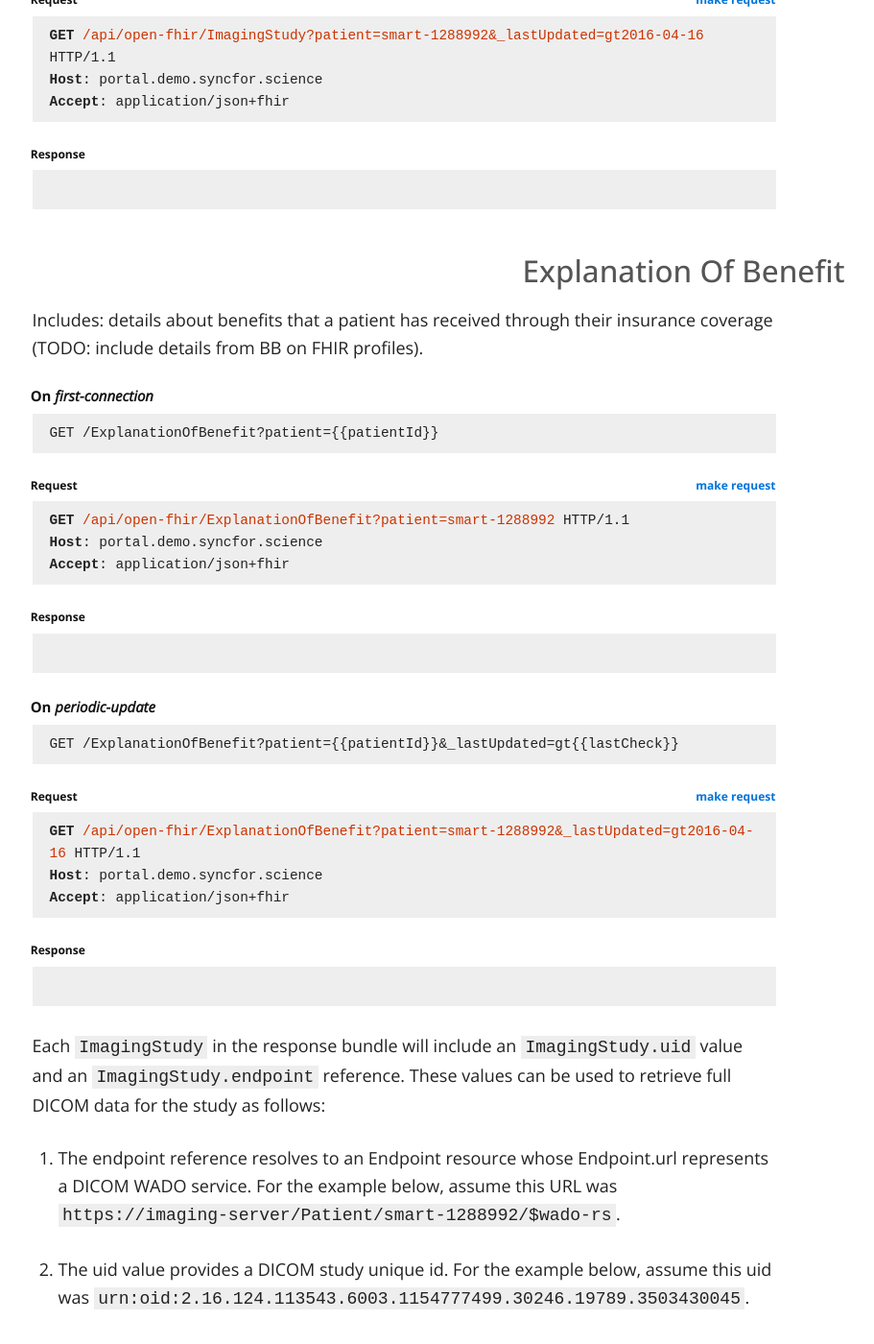
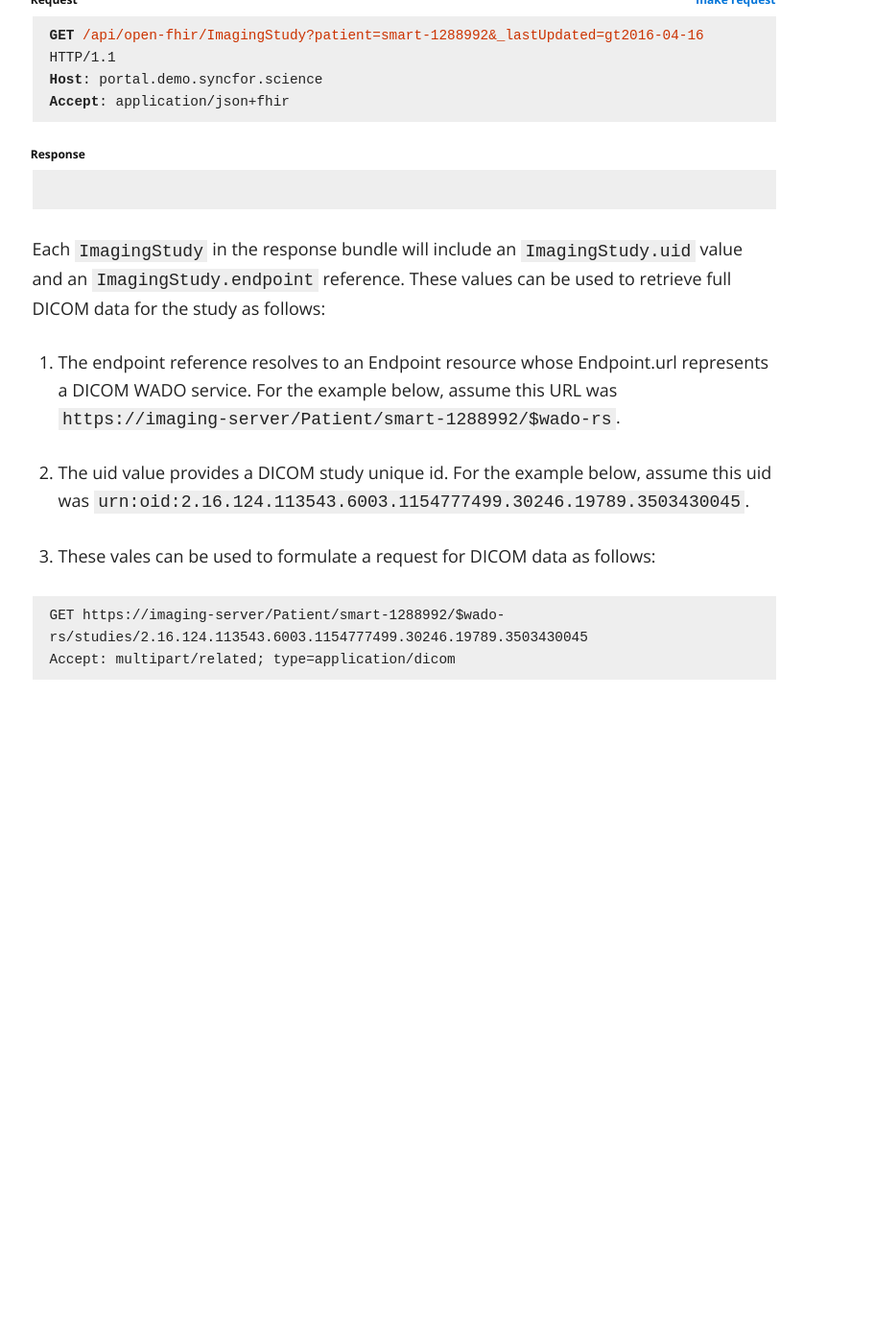
Before and after one commit to sync-for-science/sync-for-science.github.io, a Jekyll site: the page built from use-case/imaging/index.md, in a window 1280 px wide and 1400 px high, scrolled down 3046 px. Shown: the whole window at 96% size, without its empty margins (219-1130 px from the left). Built offline with Jekyll 4.4.1, drawn with Linux system fonts in a browser that asks for light colours; nearby versions of some CDN libraries; our own code applies the rules of GitHub Pages for plain Markdown files; after the commit the page ends 3844 px from its top, so only the background shows below that.

Commit message:
strip eob details from imaging page

````diff
--- a/use-case/imaging/index.md
+++ b/use-case/imaging/index.md
@@ -57,40 +57,6 @@ Accept: application/json+fhir
 ```JSON
 ```
 
-## Explanation Of Benefit
-Includes: details about benefits that a patient has received through their insurance coverage (TODO: include details from BB on FHIR profiles).
-
-##### On *first-connection*
-    GET /ExplanationOfBenefit?patient={% raw %}{{patientId}}{% endraw %}
-
-###### Request
-
-```HTTP
-GET /api/open-fhir/ExplanationOfBenefit?patient=smart-1288992 HTTP/1.1
-Host: portal.demo.syncfor.science
-Accept: application/json+fhir
-```
-
-###### Response
-
-```JSON
-```
-
-##### On *periodic-update*
-    GET /ExplanationOfBenefit?patient={% raw %}{{patientId}}{% endraw %}&_lastUpdated=gt{% raw %}{{lastCheck}}{% endraw %}
-
-###### Request
-
-```HTTP
-GET /api/open-fhir/ExplanationOfBenefit?patient=smart-1288992&_lastUpdated=gt2016-04-16 HTTP/1.1
-Host: portal.demo.syncfor.science
-Accept: application/json+fhir
-```
-
-###### Response
-
-```JSON
-```
 
 Each `ImagingStudy` in the response bundle will include an `ImagingStudy.uid` value and an `ImagingStudy.endpoint` reference. These values can be used to retrieve full DICOM data for the study as follows:
 
````
